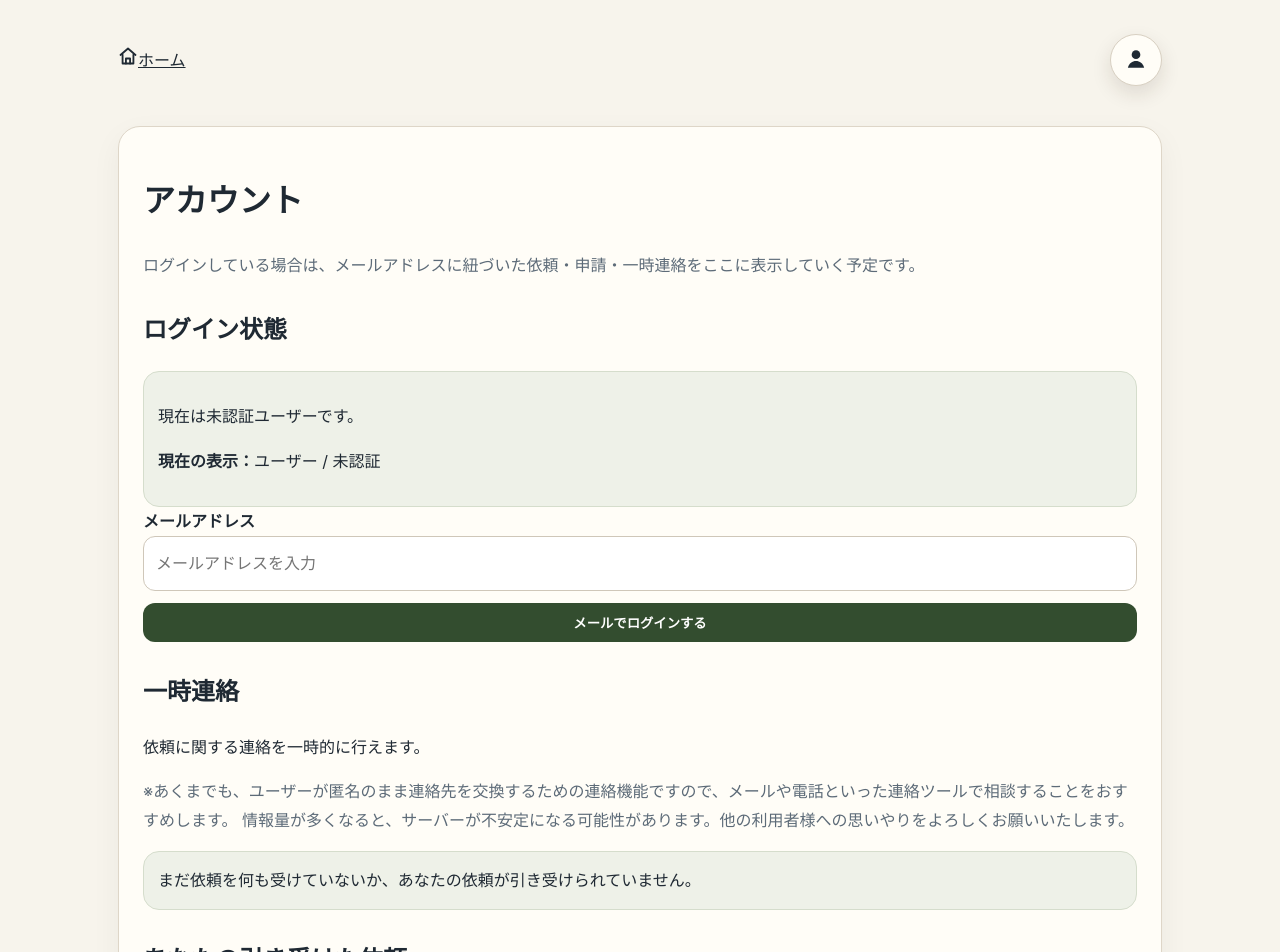
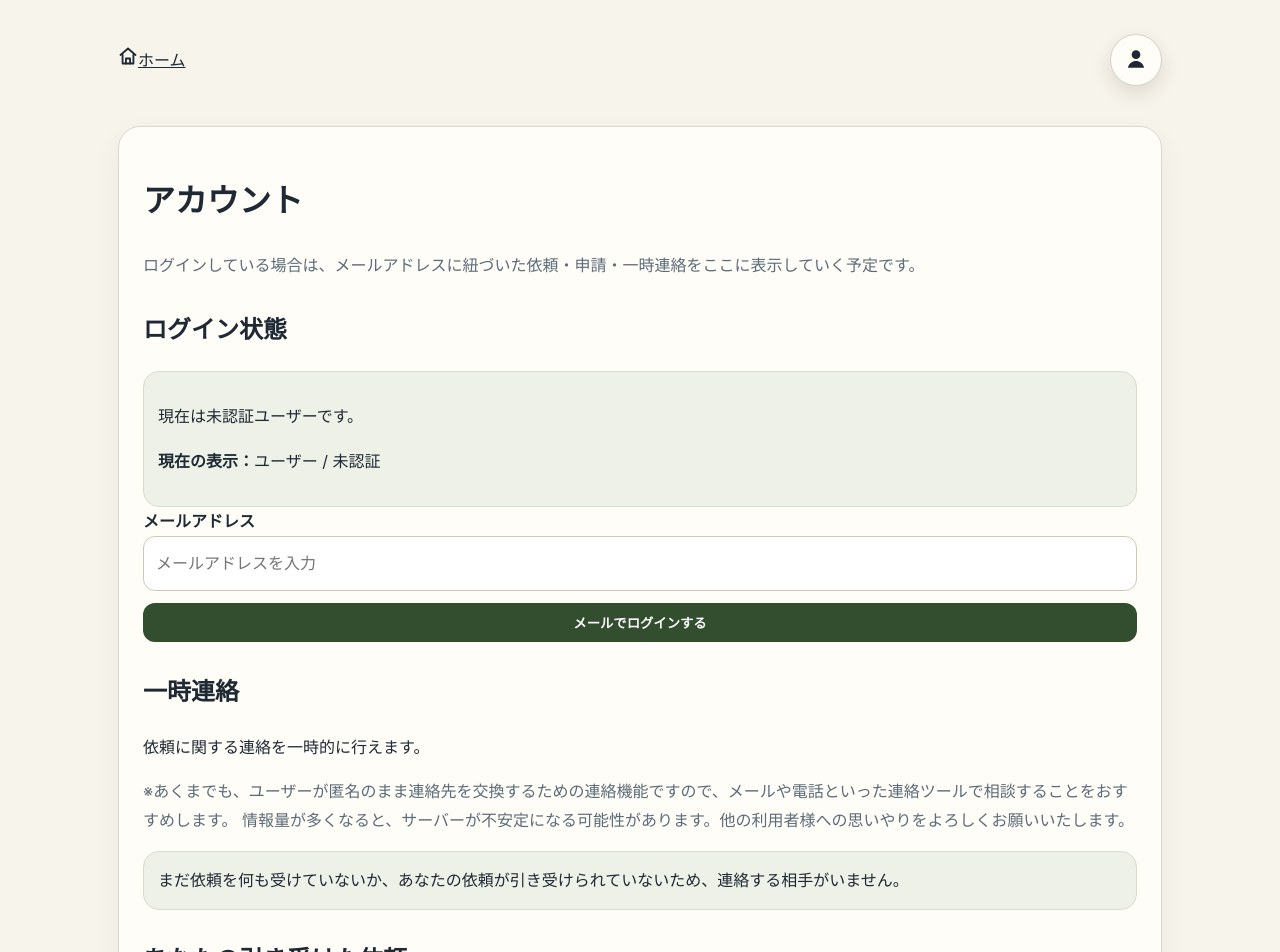
Before and after one commit to free-request-board/free-request-board, a Next.js app in the folder free-request-board-initial/: page /account in a window 1280 px wide. Shown: the top 952 px of the page. Built offline with nearby package versions, Linux system fonts and the light colour scheme; no server answers.

Commit message:
Update page.tsx

```diff
--- a/free-request-board-initial/app/account/page.tsx
+++ b/free-request-board-initial/app/account/page.tsx
@@ -20,7 +20,7 @@ export default function AccountPage() {
     情報量が多くなると、サーバーが不安定になる可能性があります。他の利用者様への思いやりをよろしくお願いいたします。
   </p>
   <div className="notice">
-    まだ依頼を何も受けていないか、あなたの依頼が引き受けられていません。
+    まだ依頼を何も受けていないか、あなたの依頼が引き受けられていないため、連絡する相手がいません。
   </div>
 </section>
 
```
